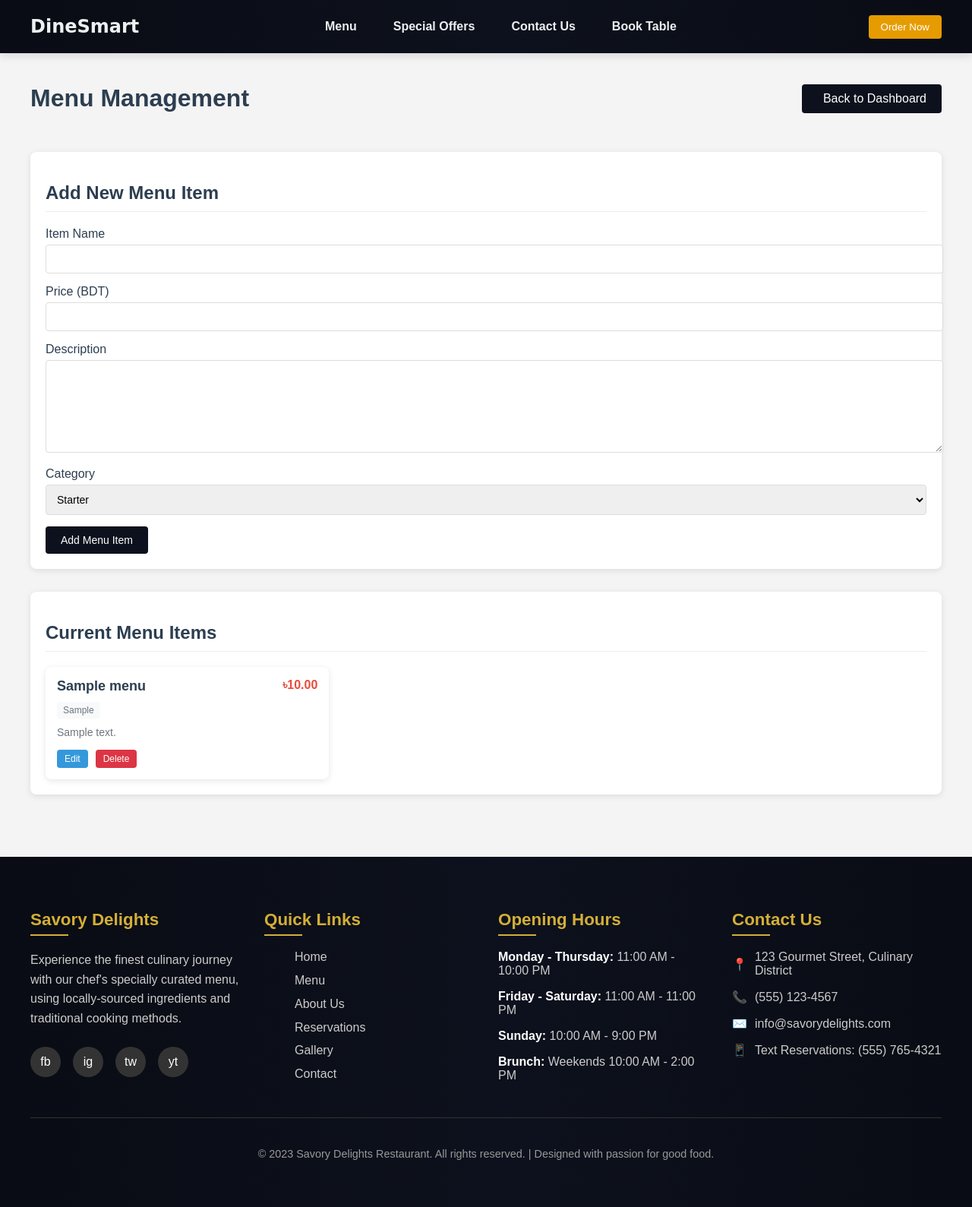
After one commit to Parthib666/WebTech_Summer_2024-25-B-_Final_Project, a PHP site: page /Admin/manage_menu.php in a window 1280 px wide. The commit adds this page. Shown: the whole page at 76% size. Run offline with PHP 8.4, Linux system fonts and the light colour scheme; the visitor is signed in with stand-in values (Sample User, id 1); tables that the repository leaves empty or names only in its code hold one stand-in row (values such as "Sample post").

Commit message:
Admin Dashboard updated

```diff
--- /dev/null
+++ b/Admin/manage_menu.php
@@ -0,0 +1,404 @@
+<?php
+session_start();
+require_once '../Config/db_connection.php';
+
+// Check if user is logged in and is admin
+if (!isset($_SESSION['user_id']) || $_SESSION['role'] != 'admin') {
+    header("Location: Login_Page.php");
+    exit();
+}
+
+// Handle form submissions
+if ($_SERVER['REQUEST_METHOD'] == 'POST') {
+    if (isset($_POST['add_menu_item'])) {
+        // Add new menu item
+        $name = $conn->real_escape_string($_POST['name']);
+        $price = $conn->real_escape_string($_POST['price']);
+        $description = $conn->real_escape_string($_POST['description']);
+        $category = $conn->real_escape_string($_POST['category']);
+        $image = 'default.jpg'; // Default image
+
+        $query = "INSERT INTO menu (name, price, image, description, category)
+                 VALUES ('$name', '$price', '$image', '$description', '$category')";
+
+        if ($conn->query($query)) {
+            $success_msg = "Menu item added successfully!";
+        } else {
+            $error_msg = "Error adding menu item: " . $conn->error;
+        }
+    } elseif (isset($_POST['update_menu_item'])) {
+        // Update menu item
+        $menu_item_id = $conn->real_escape_string($_POST['menu_item_id']);
+        $name = $conn->real_escape_string($_POST['name']);
+        $price = $conn->real_escape_string($_POST['price']);
+        $description = $conn->real_escape_string($_POST['description']);
+        $category = $conn->real_escape_string($_POST['category']);
+
+        $query = "UPDATE menu SET
+                 name='$name', price='$price', description='$description', category='$category'
+                 WHERE menu_item_id='$menu_item_id'";
+
+        if ($conn->query($query)) {
+            $success_msg = "Menu item updated successfully!";
+        } else {
+            $error_msg = "Error updating menu item: " . $conn->error;
+        }
+    } elseif (isset($_POST['delete_menu_item'])) {
+        // Delete menu item
+        $menu_item_id = $conn->real_escape_string($_POST['menu_item_id']);
+
+        $query = "DELETE FROM menu WHERE menu_item_id='$menu_item_id'";
+
+        if ($conn->query($query)) {
+            $success_msg = "Menu item deleted successfully!";
+        } else {
+            $error_msg = "Error deleting menu item: " . $conn->error;
+        }
+    }
+}
+
+// Get all menu items
+$menu_query = "SELECT * FROM menu ORDER BY category, name";
+$menu_result = $conn->query($menu_query);
+?>
+
+<!DOCTYPE html>
+<html lang="en">
+<head>
+    <meta charset="UTF-8">
+    <meta name="viewport" content="width=device-width, initial-scale=1.0">
+    <title>Manage Menu - Admin Panel</title>
+    <link rel="stylesheet" href="../CSS/menu_customer.css">
+    <link rel="stylesheet" href="../CSS/navbar.css">
+    <link rel="stylesheet" href="../CSS/footer_user.css">
+    <style>
+        .admin-container {
+            max-width: 1200px;
+            margin: 0 auto;
+            padding: 20px;
+        }
+
+        .admin-header {
+            display: flex;
+            justify-content: space-between;
+            align-items: center;
+            margin-bottom: 30px;
+        }
+
+        .admin-header h1 {
+            color: #2c3e50;
+        }
+
+        .back-btn {
+            background: #0d111d;
+            color: white;
+            padding: 10px 20px;
+            text-decoration: none;
+            border-radius: 4px;
+            display: inline-flex;
+            align-items: center;
+            gap: 8px;
+        }
+
+        .back-btn:hover {
+            background: #2c3e50;
+        }
+
+        .admin-card {
+            background: white;
+            border-radius: 8px;
+            box-shadow: 0 2px 8px rgba(0, 0, 0, 0.1);
+            padding: 20px;
+            margin-bottom: 30px;
+        }
+
+        .admin-card h2 {
+            color: #2c3e50;
+            margin-bottom: 20px;
+            padding-bottom: 10px;
+            border-bottom: 1px solid #eee;
+        }
+
+        .form-group {
+            margin-bottom: 15px;
+        }
+
+        .form-group label {
+            display: block;
+            margin-bottom: 5px;
+            font-weight: 500;
+            color: #2c3e50;
+        }
+
+        .form-group input,
+        .form-group select,
+        .form-group textarea {
+            width: 100%;
+            padding: 10px;
+            border: 1px solid #ddd;
+            border-radius: 4px;
+            font-size: 14px;
+        }
+
+        .form-group textarea {
+            height: 100px;
+            resize: vertical;
+        }
+
+        .btn {
+            background: #0d111d;
+            color: white;
+            border: none;
+            padding: 10px 20px;
+            border-radius: 4px;
+            cursor: pointer;
+            font-size: 14px;
+        }
+
+        .btn:hover {
+            background: #2c3e50;
+        }
+
+        .btn-danger {
+            background: #dc3545;
+        }
+
+        .btn-danger:hover {
+            background: #c82333;
+        }
+
+        .menu-items-grid {
+            display: grid;
+            grid-template-columns: repeat(auto-fill, minmax(300px, 1fr));
+            gap: 20px;
+            margin-top: 20px;
+        }
+
+        .menu-item-card {
+            background: white;
+            border-radius: 8px;
+            box-shadow: 0 2px 8px rgba(0, 0, 0, 0.1);
+            padding: 15px;
+            position: relative;
+        }
+
+        .menu-item-header {
+            display: flex;
+            justify-content: space-between;
+            align-items: flex-start;
+            margin-bottom: 10px;
+        }
+
+        .menu-item-name {
+            font-size: 18px;
+            font-weight: 600;
+            color: #2c3e50;
+        }
+
+        .menu-item-price {
+            font-size: 16px;
+            font-weight: 700;
+            color: #e74c3c;
+        }
+
+        .menu-item-category {
+            display: inline-block;
+            padding: 4px 8px;
+            background: #f8f9fa;
+            border-radius: 4px;
+            font-size: 12px;
+            color: #6c757d;
+            margin-bottom: 10px;
+        }
+
+        .menu-item-description {
+            color: #6c757d;
+            margin-bottom: 15px;
+            font-size: 14px;
+        }
+
+        .menu-item-actions {
+            display: flex;
+            gap: 10px;
+        }
+
+        .action-btn {
+            padding: 5px 10px;
+            border: none;
+            border-radius: 4px;
+            cursor: pointer;
+            font-size: 12px;
+        }
+
+        .edit-btn {
+            background: #3498db;
+            color: white;
+        }
+
+        .delete-btn {
+            background: #dc3545;
+            color: white;
+        }
+
+        .alert {
+            padding: 15px;
+            border-radius: 4px;
+            margin-bottom: 20px;
+        }
+
+        .alert-success {
+            background: #d4edda;
+            color: #155724;
+            border: 1px solid #c3e6cb;
+        }
+
+        .alert-error {
+            background: #f8d7da;
+            color: #721c24;
+            border: 1px solid #f5c6cb;
+        }
+    </style>
+</head>
+<body>
+    <header>
+        <?php include '../Includes/navbars/Navbar_user.php'; ?>
+    </header>
+
+    <main>
+        <div class="admin-container">
+            <div class="admin-header">
+                <h1>Menu Management</h1>
+                <a href="../Admin/admin_dashboard.php" class="back-btn">
+                    <i class="fas fa-arrow-left"></i> Back to Dashboard
+                </a>
+            </div>
+
+            <?php if (isset($success_msg)): ?>
+                <div class="alert alert-success"><?php echo $success_msg; ?></div>
+            <?php endif; ?>
+
+            <?php if (isset($error_msg)): ?>
+                <div class="alert alert-error"><?php echo $error_msg; ?></div>
+            <?php endif; ?>
+
+            <!-- Add New Menu Item Form -->
+            <div class="admin-card">
+                <h2>Add New Menu Item</h2>
+                <form method="POST" action="">
+                    <div class="form-group">
+                        <label for="name">Item Name</label>
+                        <input type="text" id="name" name="name" required>
+                    </div>
+
+                    <div class="form-group">
+                        <label for="price">Price (BDT)</label>
+                        <input type="number" id="price" name="price" step="0.01" min="0" required>
+                    </div>
+
+                    <div class="form-group">
+                        <label for="description">Description</label>
+                        <textarea id="description" name="description"></textarea>
+                    </div>
+
+                    <div class="form-group">
+                        <label for="category">Category</label>
+                        <select id="category" name="category" required>
+                            <option value="starter">Starter</option>
+                            <option value="main">Main Course</option>
+                            <option value="dessert">Dessert</option>
+                            <option value="beverages">Beverages</option>
+                            <option value="quick_bites">Quick Bites</option>
+                            <option value="special">Special</option>
+                            <option value="sides">Sides</option>
+                        </select>
+                    </div>
+
+                    <button type="submit" name="add_menu_item" class="btn">Add Menu Item</button>
+                </form>
+            </div>
+
+            <!-- Current Menu Items -->
+            <div class="admin-card">
+                <h2>Current Menu Items</h2>
+
+                <?php if ($menu_result->num_rows > 0): ?>
+                    <div class="menu-items-grid">
+                        <?php while ($item = $menu_result->fetch_assoc()): ?>
+                            <div class="menu-item-card">
+                                <div class="menu-item-header">
+                                    <div class="menu-item-name"><?php echo htmlspecialchars($item['name']); ?></div>
+                                    <div class="menu-item-price">৳<?php echo number_format($item['price'], 2); ?></div>
+                                </div>
+
+                                <div class="menu-item-category"><?php echo ucfirst(str_replace('_', ' ', $item['category'])); ?></div>
+
+                                <?php if (!empty($item['description'])): ?>
+                                    <div class="menu-item-description"><?php echo htmlspecialchars($item['description']); ?></div>
+                                <?php endif; ?>
+
+                                <div class="menu-item-actions">
+                                    <!-- Edit Form -->
+                                    <form method="POST" action="" style="display: inline;">
+                                        <input type="hidden" name="menu_item_id" value="<?php echo $item['menu_item_id']; ?>">
+                                        <input type="hidden" name="name" value="<?php echo htmlspecialchars($item['name']); ?>">
+                                        <input type="hidden" name="price" value="<?php echo $item['price']; ?>">
+                                        <input type="hidden" name="description" value="<?php echo htmlspecialchars($item['description']); ?>">
+                                        <input type="hidden" name="category" value="<?php echo $item['category']; ?>">
+                                        <button type="submit" name="update_menu_item" class="action-btn edit-btn">Edit</button>
+                                    </form>
+
+                                    <!-- Delete Form -->
+                                    <form method="POST" action="" style="display: inline;">
+                                        <input type="hidden" name="menu_item_id" value="<?php echo $item['menu_item_id']; ?>">
+                                        <button type="submit" name="delete_menu_item" class="action-btn delete-btn"
+                                                onclick="return confirm('Are you sure you want to delete this menu item?')">Delete</button>
+                                    </form>
+                                </div>
+                            </div>
+                        <?php endwhile; ?>
+                    </div>
+                <?php else: ?>
+                    <p>No menu items found. Add your first menu item above.</p>
+                <?php endif; ?>
+            </div>
+        </div>
+    </main>
+
+    <footer>
+        <?php include '../Includes/footers/Footer_user.php'; ?>
+    </footer>
+
+    <script>
+        // Pre-fill form when editing
+        document.addEventListener('DOMContentLoaded', function() {
+            const forms = document.querySelectorAll('form');
+            forms.forEach(form => {
+                if (form.querySelector('button[name="update_menu_item"]')) {
+                    form.addEventListener('submit', function(e) {
+                        if (e.submitter.name === 'update_menu_item') {
+                            const itemId = form.querySelector('input[name="menu_item_id"]').value;
+                            const name = form.querySelector('input[name="name"]').value;
+                            const price = form.querySelector('input[name="price"]').value;
+                            const description = form.querySelector('input[name="description"]').value;
+                            const category = form.querySelector('input[name="category"]').value;
+
+                            // Fill the add form with these values for editing
+                            document.getElementById('name').value = name;
+                            document.getElementById('price').value = price;
+                            document.getElementById('description').value = description;
+                            document.getElementById('category').value = category;
+
+                            // Scroll to the add form
+                            document.querySelector('.admin-card').scrollIntoView({
+                                behavior: 'smooth'
+                            });
+
+                            e.preventDefault();
+                        }
+                    });
+                }
+            });
+        });
+    </script>
+</body>
+</html>
--- a/Commons/Login_Page.php
+++ b/Commons/Login_Page.php
@@ -35,14 +35,10 @@ if ($_SERVER["REQUEST_METHOD"] == "POST") {
       $_SESSION['role'] = $user['role'];
       $_SESSION['address'] = $user['address'];
       $_SESSION['phone'] = $user['phone'];
-<<<<<<< HEAD
       //closing the connection before redirecting
       $conn->close();
-=======
-
->>>>>>> e56c06e18fa4eae08aa3863f8afd7b614e5cf30a
       if ($user['role'] === 'admin') {
-        header("Location: testDashboard.php");
+        header("Location: ../Admin/admin_dashboard.php");
       } elseif ($user["role"] === "staff") {
         header("Location: staff_dashboard.php");
       } else {
```
Also changed, not shown: Admin/admin_dashboard.php (renamed from Commons/testDashboard.php, +56 -40 lines).
